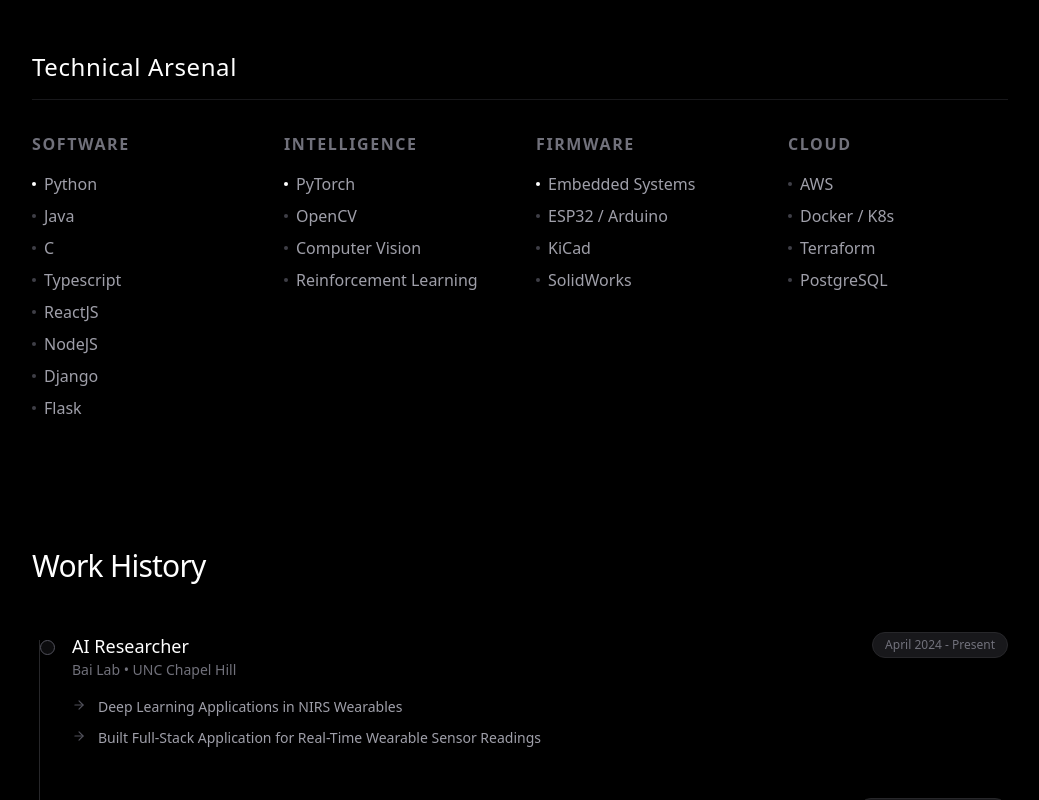
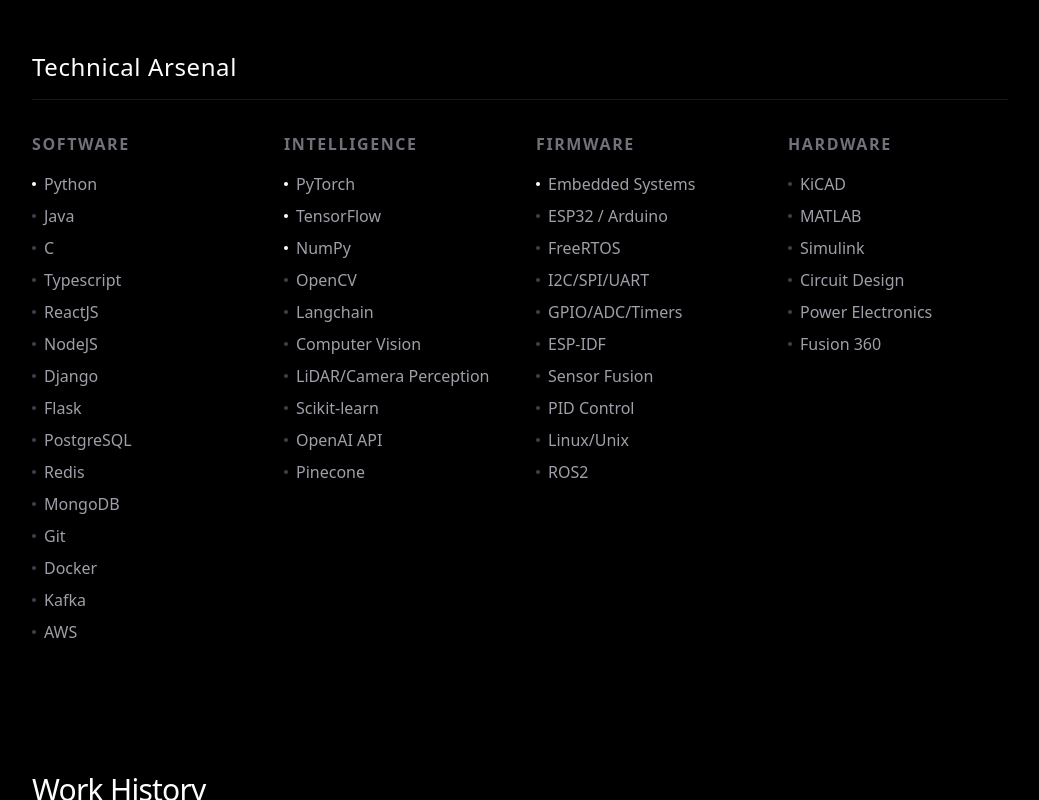
Before and after one commit to Krushna-B/krushna-bhanushali, a Next.js app: page / in a window 1280 px wide. Shown: the part 1800-2600 px from the top of the page, without its empty margins (120-1159 px from the left). Built offline with nearby package versions, Linux system fonts and the light colour scheme.

Commit message:
Update skills

```diff
--- a/src/components/TechArsenel.tsx
+++ b/src/components/TechArsenel.tsx
@@ -10,15 +10,28 @@
       { name: "NodeJS", isPrimary: false },
       { name: "Django", isPrimary: false },
       { name: "Flask", isPrimary: false },
+      { name: "PostgreSQL", isPrimary: false },
+      { name: "Redis", isPrimary: false },
+      { name: "MongoDB", isPrimary: false },
+      { name: "Git", isPrimary: false },
+      { name: "Docker", isPrimary: false },
+      { name: "Kafka", isPrimary: false },
+      { name: "AWS", isPrimary: false },
     ],
   },
   {
     title: "Intelligence",
     skills: [
       { name: "PyTorch", isPrimary: true },
+      { name: "TensorFlow", isPrimary: true },
+      { name: "NumPy", isPrimary: true },
       { name: "OpenCV", isPrimary: false },
+      { name: "Langchain", isPrimary: false },
       { name: "Computer Vision", isPrimary: false },
-      { name: "Reinforcement Learning", isPrimary: false },
+      { name: "LiDAR/Camera Perception", isPrimary: false },
+      { name: "Scikit-learn", isPrimary: false },
+      { name: "OpenAI API", isPrimary: false },
+      { name: "Pinecone", isPrimary: false },
     ],
   },
   {
@@ -26,18 +39,26 @@
     skills: [
       { name: "Embedded Systems", isPrimary: true },
       { name: "ESP32 / Arduino", isPrimary: false },
-      { name: "KiCad", isPrimary: false },
-      { name: "SolidWorks", isPrimary: false },
+      { name: "FreeRTOS", isPrimary: false },
+      { name: "I2C/SPI/UART", isPrimary: false },
+      { name: "GPIO/ADC/Timers", isPrimary: false },
+      { name: "ESP-IDF", isPrimary: false },
+      { name: "Sensor Fusion", isPrimary: false },
+      { name: "PID Control", isPrimary: false },
+      { name: "Linux/Unix", isPrimary: false },
+      { name: "ROS2", isPrimary: false },
     ],
   },
 
   {
-    title: "Cloud",
+    title: "Hardware",
     skills: [
-      { name: "AWS", isPrimary: false },
-      { name: "Docker / K8s", isPrimary: false },
-      { name: "Terraform", isPrimary: false },
-      { name: "PostgreSQL", isPrimary: false },
+      { name: "KiCAD", isPrimary: false },
+      { name: "MATLAB", isPrimary: false },
+      { name: "Simulink", isPrimary: false },
+      { name: "Circuit Design", isPrimary: false },
+      { name: "Power Electronics", isPrimary: false },
+      { name: "Fusion 360", isPrimary: false },
     ],
   },
 ];
```
